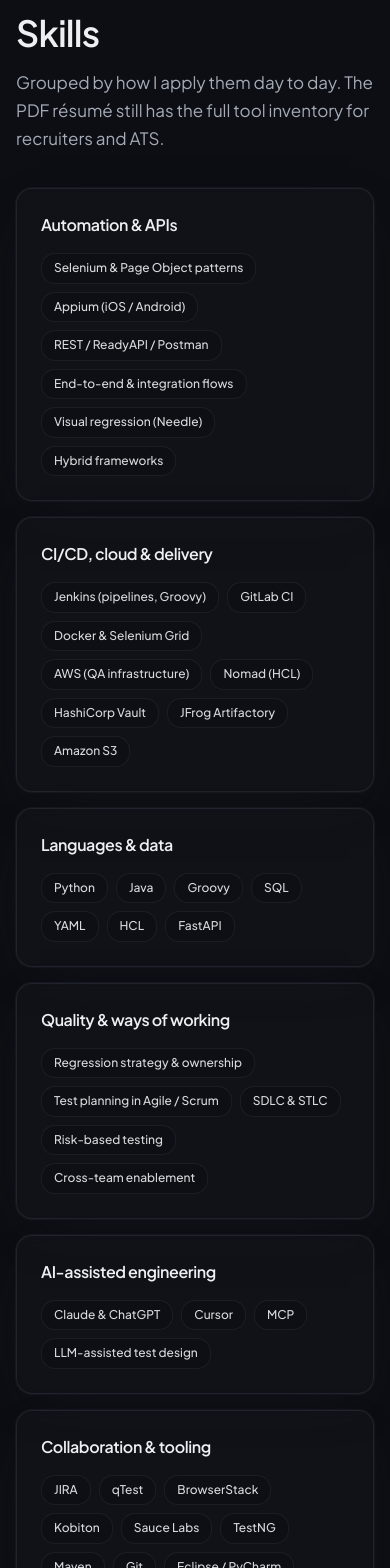
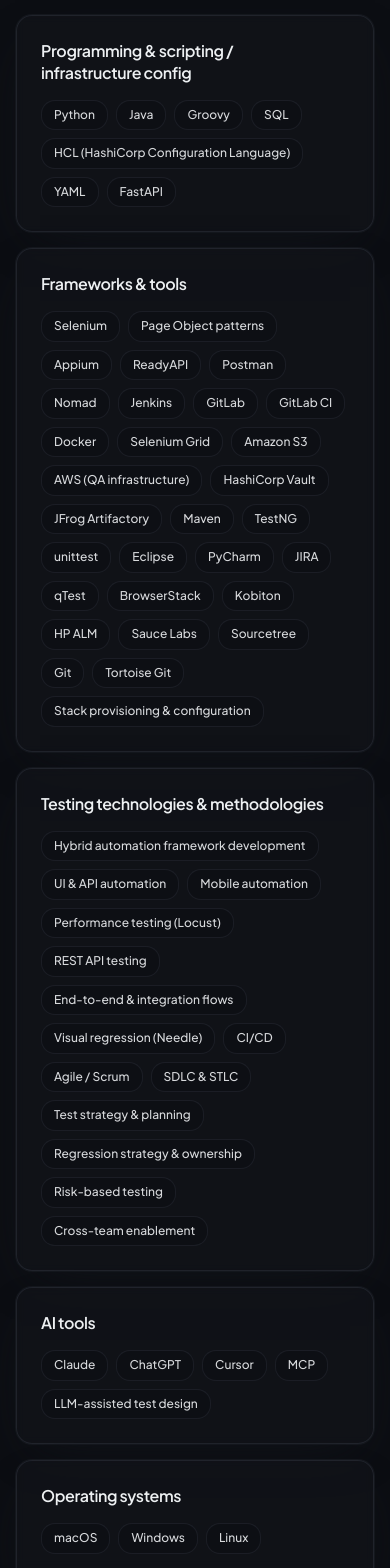
Before and after one commit to anudeepthota/anudeepthota.github.io, a React (Vite) app: page / in a window 390 px wide. Shown: the part 5251-6819 px from the top of the page. Built offline with nearby package versions, Linux system fonts and the light colour scheme.

Commit message:
Skills: mirror résumé Technical Skills; Hero: remove at-a-glance strip
Made-with: Cursor

```diff
--- a/src/data/site.ts
+++ b/src/data/site.ts
@@ -13,13 +13,6 @@ export const person = {
   resumePdf: '/resume.pdf',
   location: 'Austin, TX, USA',
 } as const
-
-/** Short facts under the hero—reduces empty space and orients first-time visitors */
-export const heroAtAGlance = [
-  { label: 'Employer', value: 'Q2 Software · Austin' },
-  { label: 'Scope', value: 'Commercial banking QE' },
-  { label: 'Signature work', value: 'TestMate AI · ATF · CI/CD' },
-] as const
 
 export const education = [
   {
@@ -52,63 +45,84 @@ export const graduateAppointments = [
   },
 ] as const
 
-/** Grouped for scanning; full tool list stays on the PDF résumé */
+/**
+ * Mirrors the résumé “Technical Skills” section so the site and PDF stay aligned.
+ * Chips are exhaustive for that block; role bullets may still mention extra context.
+ */
 export const skillGroups = [
   {
-    title: 'Automation & APIs',
+    title: 'Programming & scripting / infrastructure config',
     items: [
-      'Selenium & Page Object patterns',
-      'Appium (iOS / Android)',
-      'REST / ReadyAPI / Postman',
-      'End-to-end & integration flows',
-      'Visual regression (Needle)',
-      'Hybrid frameworks',
+      'Python',
+      'Java',
+      'Groovy',
+      'SQL',
+      'HCL (HashiCorp Configuration Language)',
+      'YAML',
+      'FastAPI',
     ],
   },
   {
-    title: 'CI/CD, cloud & delivery',
+    title: 'Frameworks & tools',
     items: [
-      'Jenkins (pipelines, Groovy)',
+      'Selenium',
+      'Page Object patterns',
+      'Appium',
+      'ReadyAPI',
+      'Postman',
+      'Nomad',
+      'Jenkins',
+      'GitLab',
       'GitLab CI',
-      'Docker & Selenium Grid',
+      'Docker',
+      'Selenium Grid',
+      'Amazon S3',
       'AWS (QA infrastructure)',
-      'Nomad (HCL)',
       'HashiCorp Vault',
       'JFrog Artifactory',
-      'Amazon S3',
+      'Maven',
+      'TestNG',
+      'unittest',
+      'Eclipse',
+      'PyCharm',
+      'JIRA',
+      'qTest',
+      'BrowserStack',
+      'Kobiton',
+      'HP ALM',
+      'Sauce Labs',
+      'Sourcetree',
+      'Git',
+      'Tortoise Git',
+      'Stack provisioning & configuration',
     ],
   },
   {
-    title: 'Languages & data',
-    items: ['Python', 'Java', 'Groovy', 'SQL', 'YAML', 'HCL', 'FastAPI'],
-  },
-  {
-    title: 'Quality & ways of working',
+    title: 'Testing technologies & methodologies',
     items: [
+      'Hybrid automation framework development',
+      'UI & API automation',
+      'Mobile automation',
+      'Performance testing (Locust)',
+      'REST API testing',
+      'End-to-end & integration flows',
+      'Visual regression (Needle)',
+      'CI/CD',
+      'Agile / Scrum',
+      'SDLC & STLC',
+      'Test strategy & planning',
       'Regression strategy & ownership',
-      'Test planning in Agile / Scrum',
-      'SDLC & STLC',
       'Risk-based testing',
       'Cross-team enablement',
     ],
   },
   {
-    title: 'AI-assisted engineering',
-    items: ['Claude & ChatGPT', 'Cursor', 'MCP', 'LLM-assisted test design'],
+    title: 'AI tools',
+    items: ['Claude', 'ChatGPT', 'Cursor', 'MCP', 'LLM-assisted test design'],
   },
   {
-    title: 'Collaboration & tooling',
-    items: [
-      'JIRA',
-      'qTest',
-      'BrowserStack',
-      'Kobiton',
-      'Sauce Labs',
-      'TestNG',
-      'Maven',
-      'Git',
-      'Eclipse / PyCharm',
-    ],
+    title: 'Operating systems',
+    items: ['macOS', 'Windows', 'Linux'],
   },
 ] as const
 
--- a/src/sections/Hero.tsx
+++ b/src/sections/Hero.tsx
@@ -2,7 +2,7 @@ import { motion, useReducedMotion } from 'framer-motion'
 import { HeroPortrait } from '@/components/HeroPortrait'
 import { HeroShimmerName } from '@/components/HeroShimmerName'
 import { ProfileIconLinks } from '@/components/ProfileIconLinks'
-import { heroAtAGlance, person } from '@/data/site'
+import { person } from '@/data/site'
 
 export function Hero() {
   const reduced = useReducedMotion()
@@ -58,30 +58,10 @@ export function Hero() {
           </motion.p>
 
           <motion.div
-            className="mt-5 grid gap-2.5 rounded-xl border border-border/70 bg-card/40 px-4 py-3 backdrop-blur-sm sm:grid-cols-3 sm:gap-3 sm:px-4 sm:py-3.5"
+            className="mt-6"
             initial={reduced ? undefined : { opacity: 0, y: 12 }}
             animate={reduced ? undefined : { opacity: 1, y: 0 }}
             transition={{ ...transition, delay: reduced ? 0 : 0.24 }}
-            aria-label="At a glance"
-          >
-            {heroAtAGlance.map((row) => (
-              <div
-                key={row.label}
-                className="min-w-0 border-border/40 pb-2 last:border-0 last:pb-0 sm:border-b-0 sm:border-r sm:pb-0 sm:pr-4 last:sm:border-r-0 last:sm:pr-0"
-              >
-                <p className="text-[11px] font-bold uppercase tracking-[0.18em] text-muted-foreground sm:text-xs">
-                  {row.label}
-                </p>
-                <p className="mt-1 text-sm font-medium leading-snug text-foreground sm:text-base">{row.value}</p>
-              </div>
-            ))}
-          </motion.div>
-
-          <motion.div
-            className="mt-6"
-            initial={reduced ? undefined : { opacity: 0, y: 12 }}
-            animate={reduced ? undefined : { opacity: 1, y: 0 }}
-            transition={{ ...transition, delay: reduced ? 0 : 0.28 }}
           >
             <ProfileIconLinks />
           </motion.div>
--- a/src/sections/Skills.tsx
+++ b/src/sections/Skills.tsx
@@ -2,14 +2,13 @@ import { Reveal } from '@/components/Reveal'
 import { Section } from '@/components/Section'
 import { skillGroups } from '@/data/site'
 
-/** Bento spans for six skill groups (full-width layout only) */
+/** Bento spans for skill groups (full-width layout only); index maps to `skillGroups` */
 const layouts: readonly string[] = [
+  'sm:col-span-2 lg:col-span-2',
   'sm:col-span-2 lg:col-span-2 lg:row-span-2',
   'sm:col-span-2 lg:col-span-2',
-  'sm:col-span-2 lg:col-span-2',
-  'sm:col-span-1 lg:col-span-1',
-  'sm:col-span-1 lg:col-span-1',
-  'sm:col-span-2 lg:col-span-2',
+  'sm:col-span-2 lg:col-span-1',
+  'sm:col-span-2 lg:col-span-1',
 ]
 
 type SkillsProps = {
@@ -34,15 +33,16 @@ export function Skills({ variant = 'full', containWidth }: SkillsProps) {
             Skills
           </h2>
           <p className="mt-2.5 text-sm leading-relaxed text-muted-foreground">
-            Compact rail view of the same groups (full bento on smaller breakpoints). Full tool list on
-            the résumé PDF.
+            Same five groups as the full panel—aligned with the Technical Skills block on the résumé PDF.
           </p>
         </div>
         <div className="space-y-3.5">
           {skillGroups.map((group, i) => (
             <Reveal key={group.title} delay={i * 0.04}>
               <div className="rounded-xl border border-border/80 bg-card/50 p-4 shadow-card backdrop-blur-sm transition-shadow hover:border-accent/20">
-                <h3 className="text-sm font-semibold tracking-tight text-foreground">{group.title}</h3>
+                <h3 className="text-sm font-semibold leading-snug tracking-tight text-pretty text-foreground">
+                  {group.title}
+                </h3>
                 <ul className="mt-3 flex flex-wrap gap-2">
                   {group.items.map((item) => (
                     <li
@@ -66,7 +66,7 @@ export function Skills({ variant = 'full', containWidth }: SkillsProps) {
       id="skills-panel"
       eyebrow="Capabilities"
       title="Skills"
-      description="Grouped by how I apply them day to day. The PDF résumé still has the full tool inventory for recruiters and ATS."
+      description="Grouped like the résumé Technical Skills section—languages, frameworks, testing practice, AI tools, and OS—so nothing important is only on the PDF."
       containWidth={containWidth ?? true}
     >
       <div className="grid auto-rows-min gap-4 sm:grid-cols-2 lg:grid-flow-dense lg:grid-cols-4">
@@ -77,7 +77,9 @@ export function Skills({ variant = 'full', containWidth }: SkillsProps) {
             className={layouts[i] ?? 'sm:col-span-2 lg:col-span-2'}
           >
             <div className="flex h-full min-h-[130px] flex-col rounded-2xl border border-border/80 bg-card/50 p-6 shadow-card backdrop-blur-sm transition-shadow duration-300 hover:shadow-glow lg:min-h-0">
-              <h3 className="text-base font-semibold tracking-tight text-foreground">{group.title}</h3>
+              <h3 className="text-base font-semibold leading-snug tracking-tight text-pretty text-foreground">
+                {group.title}
+              </h3>
               <ul className="mt-4 flex flex-wrap content-start gap-2">
                 {group.items.map((item) => (
                   <li
```
